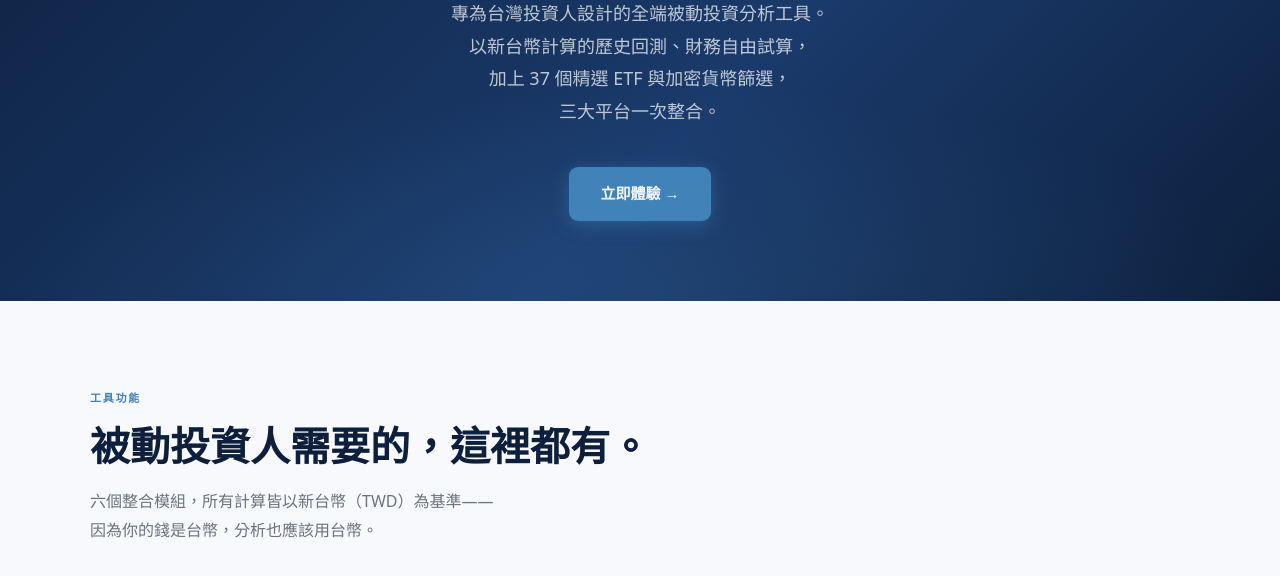
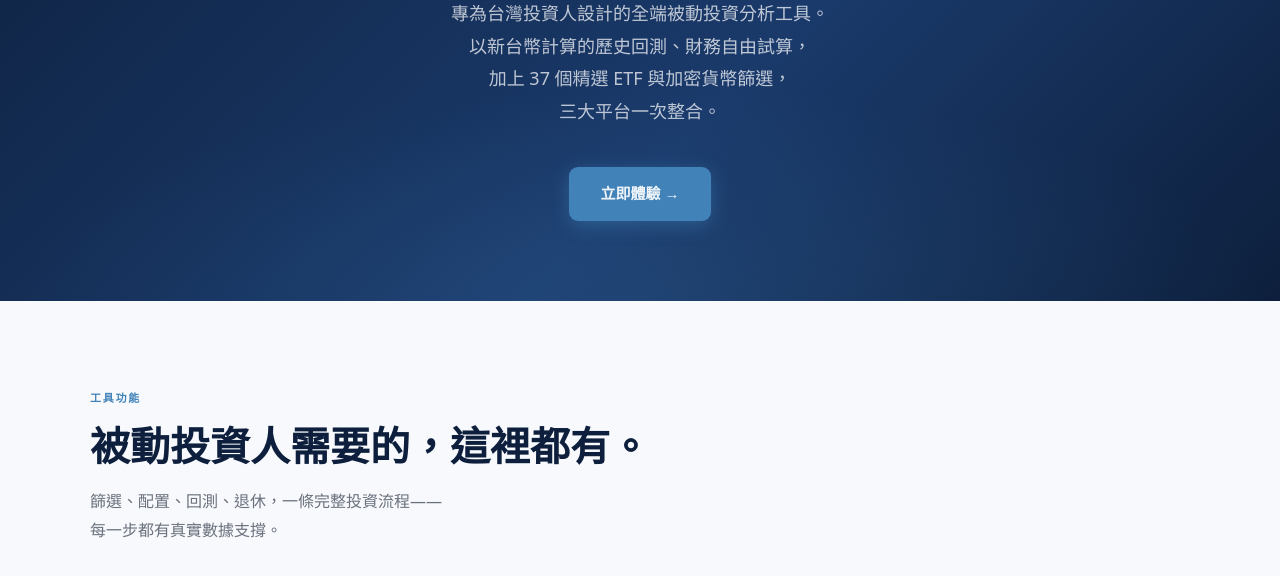
Before and after one commit to amandatseng0320/passive-portfolio-lab, a plain HTML site: page github_web/landing.html in a window 1280 px wide. Shown: the part 376-952 px from the top of the page. Drawn offline with Linux system fonts and the light colour scheme.

Commit message:
copy: replace feature section-sub with new tagline
Co-Authored-By: Claude Sonnet 4.6 <noreply@anthropic.com>

```diff
--- a/github_web/landing.html
+++ b/github_web/landing.html
@@ -312,8 +312,8 @@
     <div class="section-kicker">工具功能</div>
     <h2 class="section-title">被動投資人需要的，這裡都有。</h2>
     <p class="section-sub">
-      六個整合模組，所有計算皆以新台幣（TWD）為基準——<br />
-      因為你的錢是台幣，分析也應該用台幣。
+      篩選、配置、回測、退休，一條完整投資流程——<br />
+      每一步都有真實數據支撐。
     </p>
     <div class="feature-grid">
       <div class="feature-card">
```
